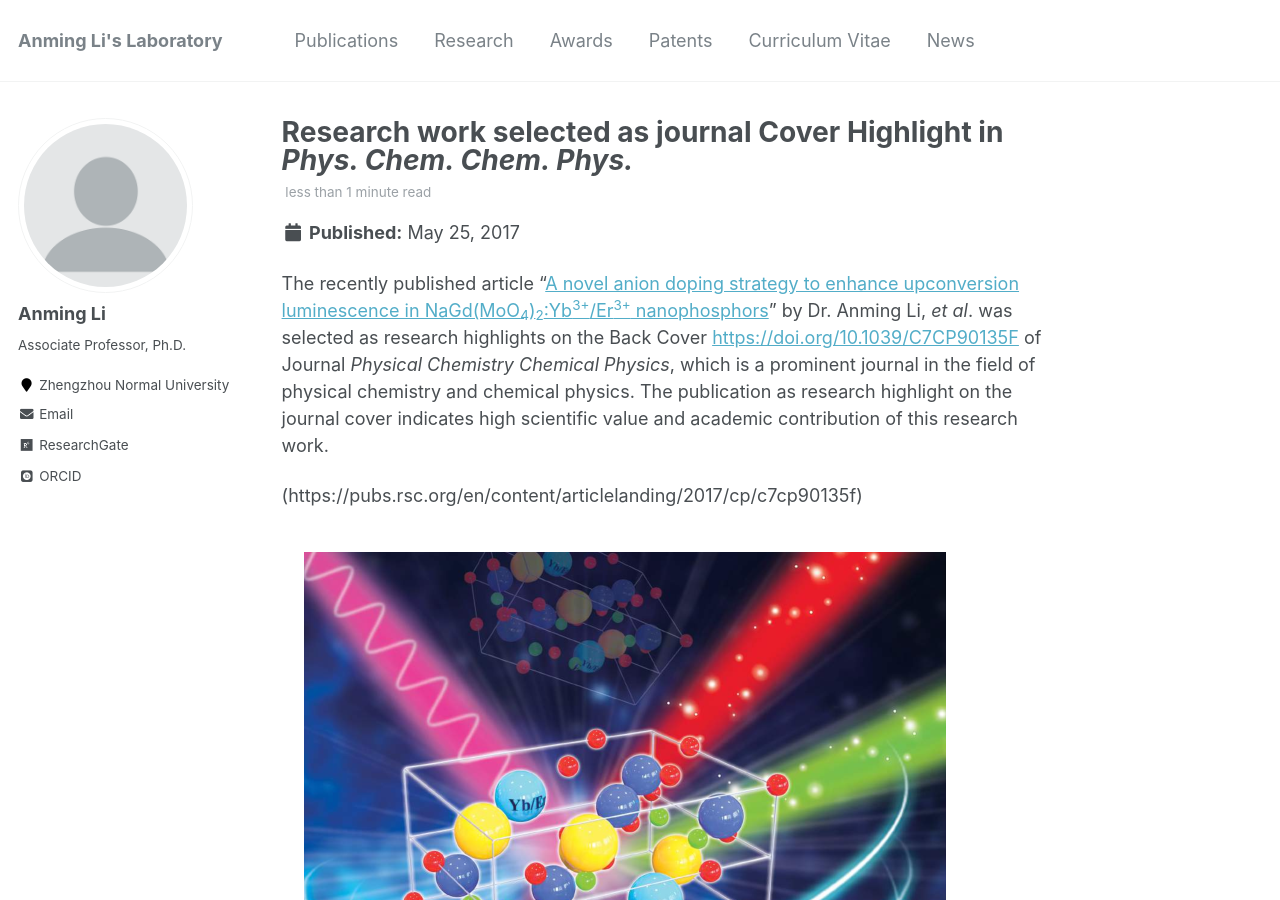
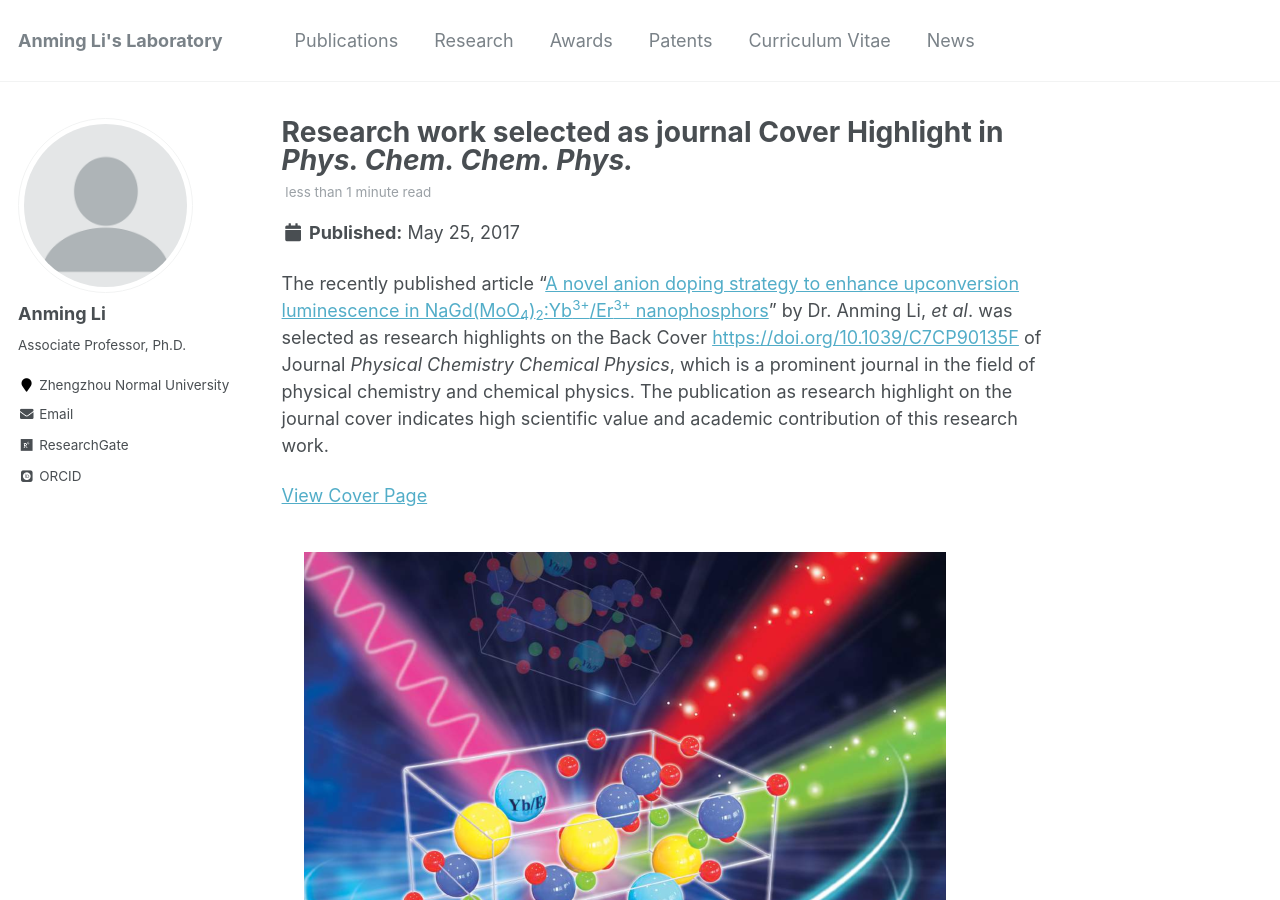
Before and after one commit to ucnclab/ucnclab.github.io, a Jekyll site: the page built from _posts/2017-05-25-blog-post-1.md, in a window 1280 px wide and 900 px high. Built offline with Jekyll 4.4.1, drawn with Linux system fonts in a browser that asks for light colours; some web fonts are replaced; comment, search, counter and statistics services are not loaded.

Commit message:
Update 2017-05-25-blog-post-1.md

```diff
--- a/_posts/2017-05-25-blog-post-1.md
+++ b/_posts/2017-05-25-blog-post-1.md
@@ -8,8 +8,6 @@ tags:
 
 The recently published article "[A novel anion doping strategy to enhance upconversion luminescence in NaGd(MoO<sub>4</sub>)<sub>2</sub>:Yb<sup>3+</sup>/Er<sup>3+</sup> nanophosphors](/publications/2017-05-25-paper12)" by Dr. Anming Li, <i>et al</i>. was selected as research highlights on the Back Cover <https://doi.org/10.1039/C7CP90135F> of Journal <i>Physical Chemistry Chemical Physics</i>, which is a prominent journal in the field of physical chemistry and chemical physics. The publication as research highlight on the journal cover indicates high scientific value and academic contribution of this research work.
 
-
-
-(https://pubs.rsc.org/en/content/articlelanding/2017/cp/c7cp90135f)
+[View Cover Page](https://pubs.rsc.org/en/content/articlelanding/2017/cp/c7cp90135f)
 
 ![PCCP Cover Here](/images/pccpcover.png)
```
